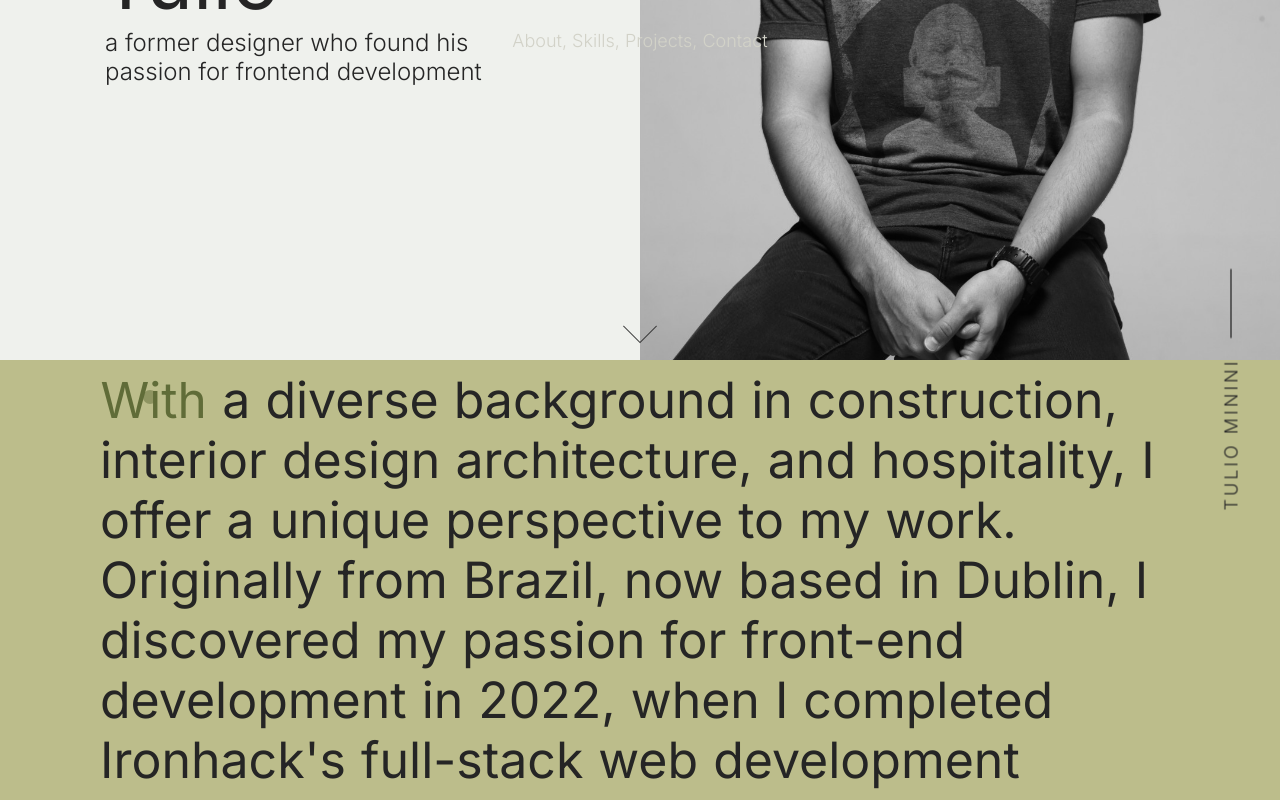
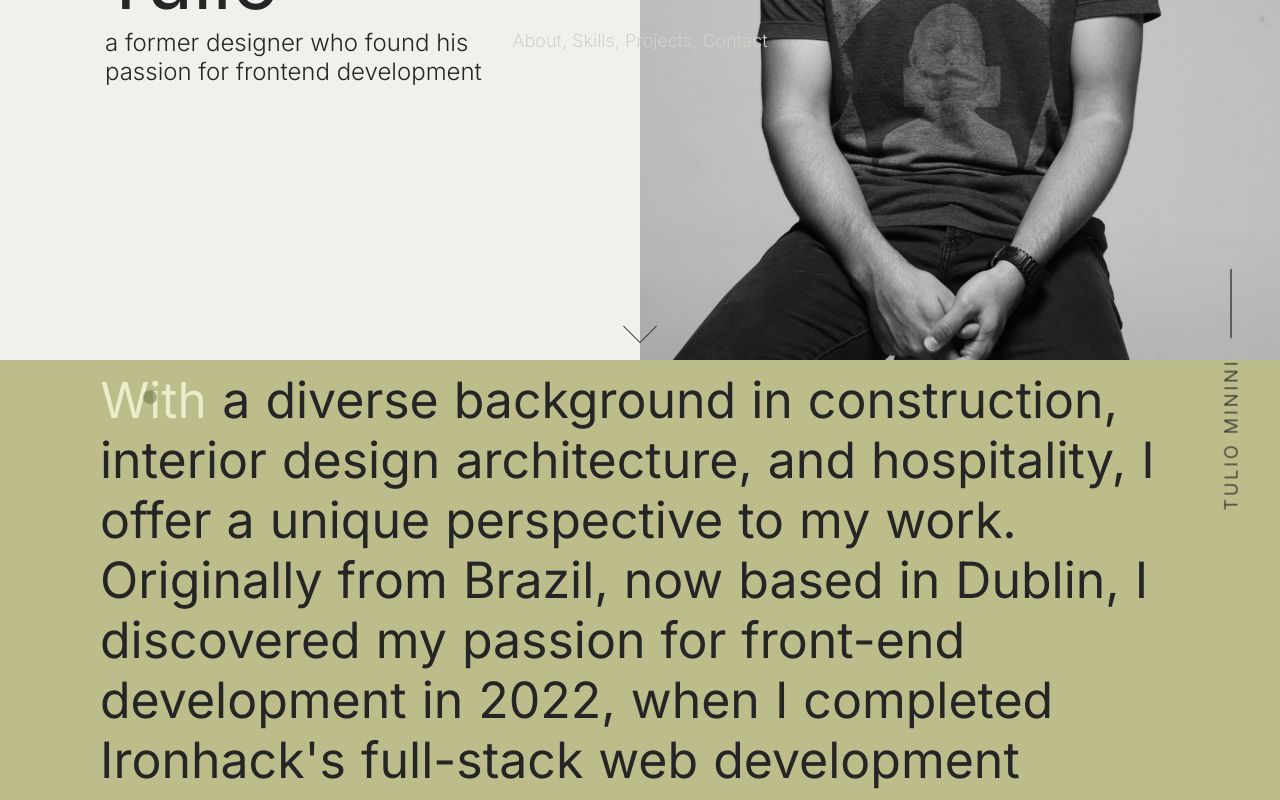
Before and after one commit to t-minini/my-website-v3, a React (Create React App) app: page / in a window 1280 px wide. In both pictures the pointer is over the element "With". Shown: the part 440-1240 px from the top of the page. Built offline with nearby package versions, Linux system fonts and the light colour scheme.

Commit message:
About hover colour changed

```diff
--- a/src/components/about/About.module.css
+++ b/src/components/about/About.module.css
@@ -10,12 +10,12 @@
 .about span.word {
   font-size: 5rem;
   display: inline-block;
-  transition: transform 0.3s ease-in-out, color 1 0.3s ease-in-out; /* Increase the duration for color transition */
+  transition: color 0.3s ease-in-out; /* Increase the duration for color transition */
   color: var(--font-dark); /* Default text color */
   margin-right: 1.5rem; /* Add margin between words */
 }
 
 .about span.word:hover {
-  color: var(--green-darker); /* Your desired hover color */
+  color: var(--green-light); /* Your desired hover color */
   transform: scale(0.99); /* Scale up on hover */
 }
```
